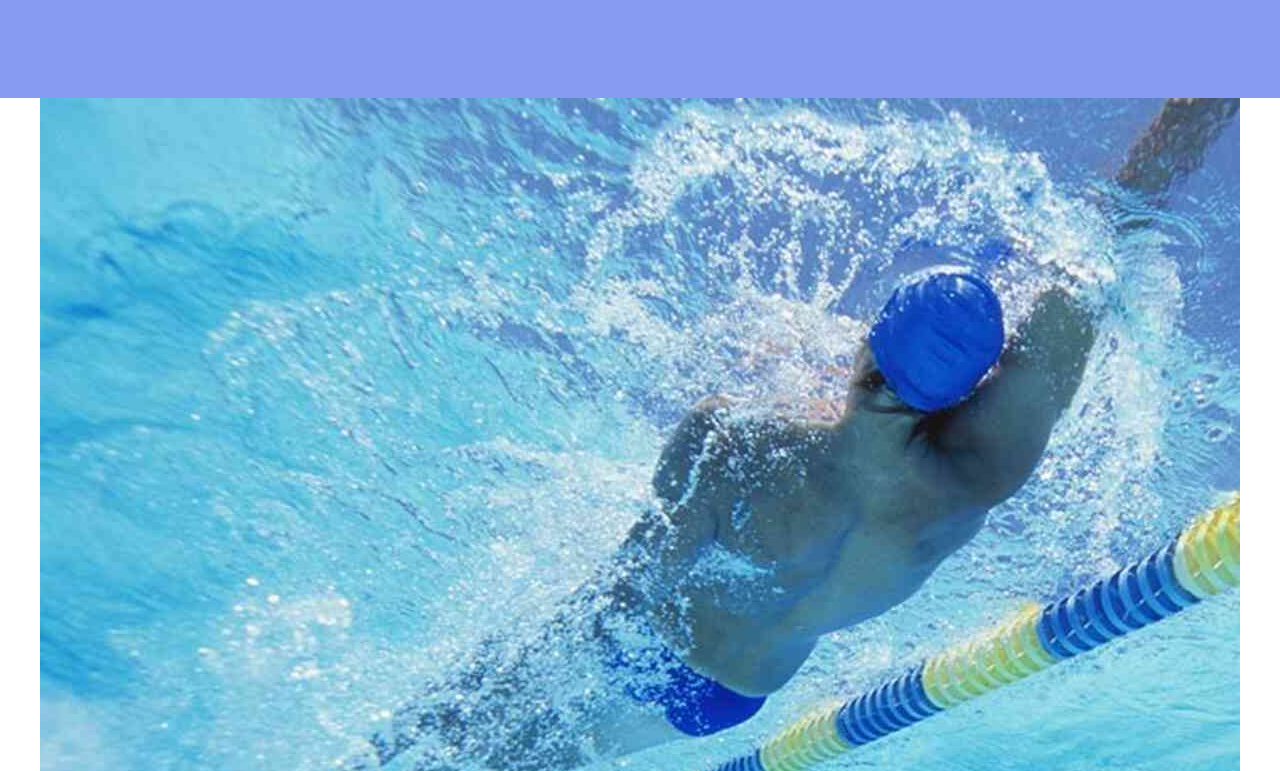
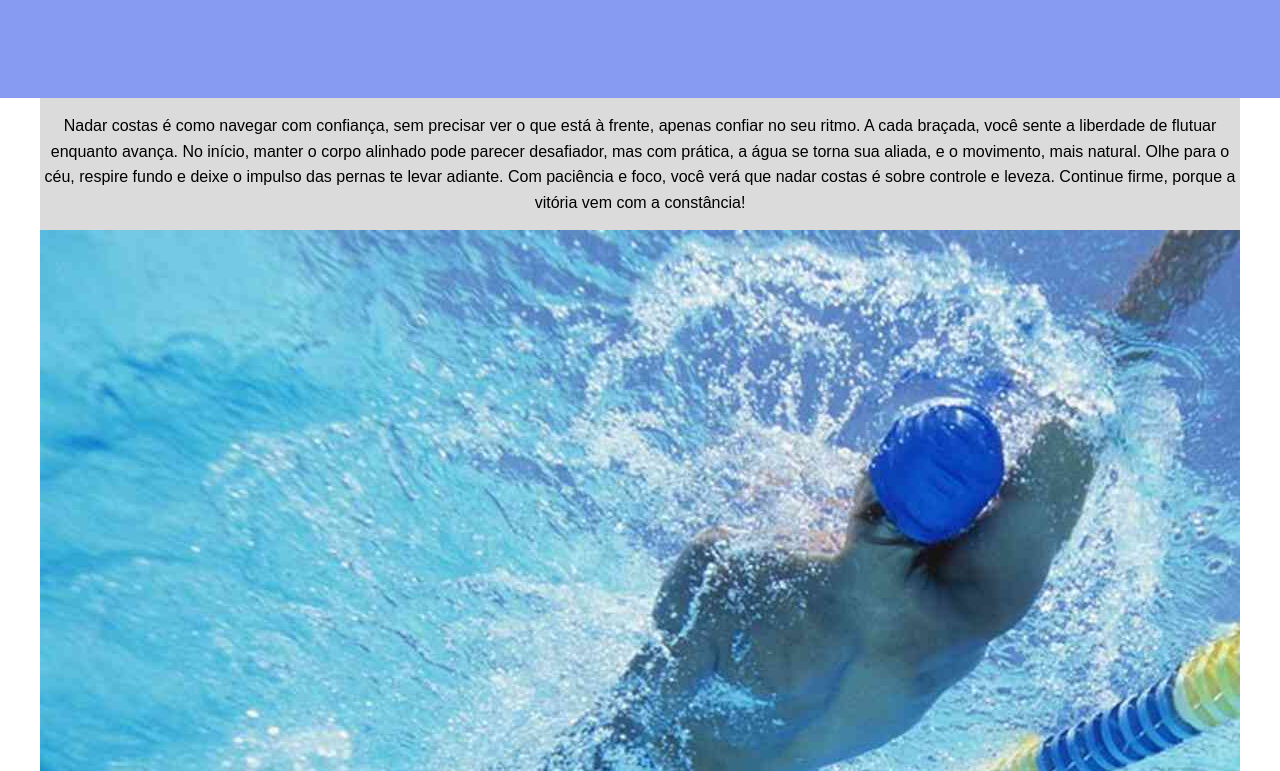
Before and after one commit to fabiocldm/natacao5, a plain HTML site: page costas.html in a window 1280 px wide. Shown: the part 549-1320 px from the top of the page. Drawn offline with Linux system fonts and the light colour scheme.

Commit message:
Update costas.html

```diff
--- a/costas.html
+++ b/costas.html
@@ -41,6 +41,9 @@
 
         <section id="beneficios">
             <div>
+                <p>Nadar costas é como navegar com confiança, sem precisar ver o que está à frente, apenas confiar no seu ritmo. A cada braçada, você sente a liberdade de flutuar enquanto avança. No início, manter o corpo alinhado pode parecer desafiador, mas com prática, a água se torna sua aliada, e o movimento, mais natural. Olhe para o céu, respire fundo e deixe o impulso das pernas te levar adiante. Com paciência e foco, você verá que nadar costas é sobre controle e leveza. Continue firme, porque a vitória vem com a constância!</p>
+            </div>
+            <div>
                 <img src="img/costas.jpg" alt="">
             </div>
             </section>
```
